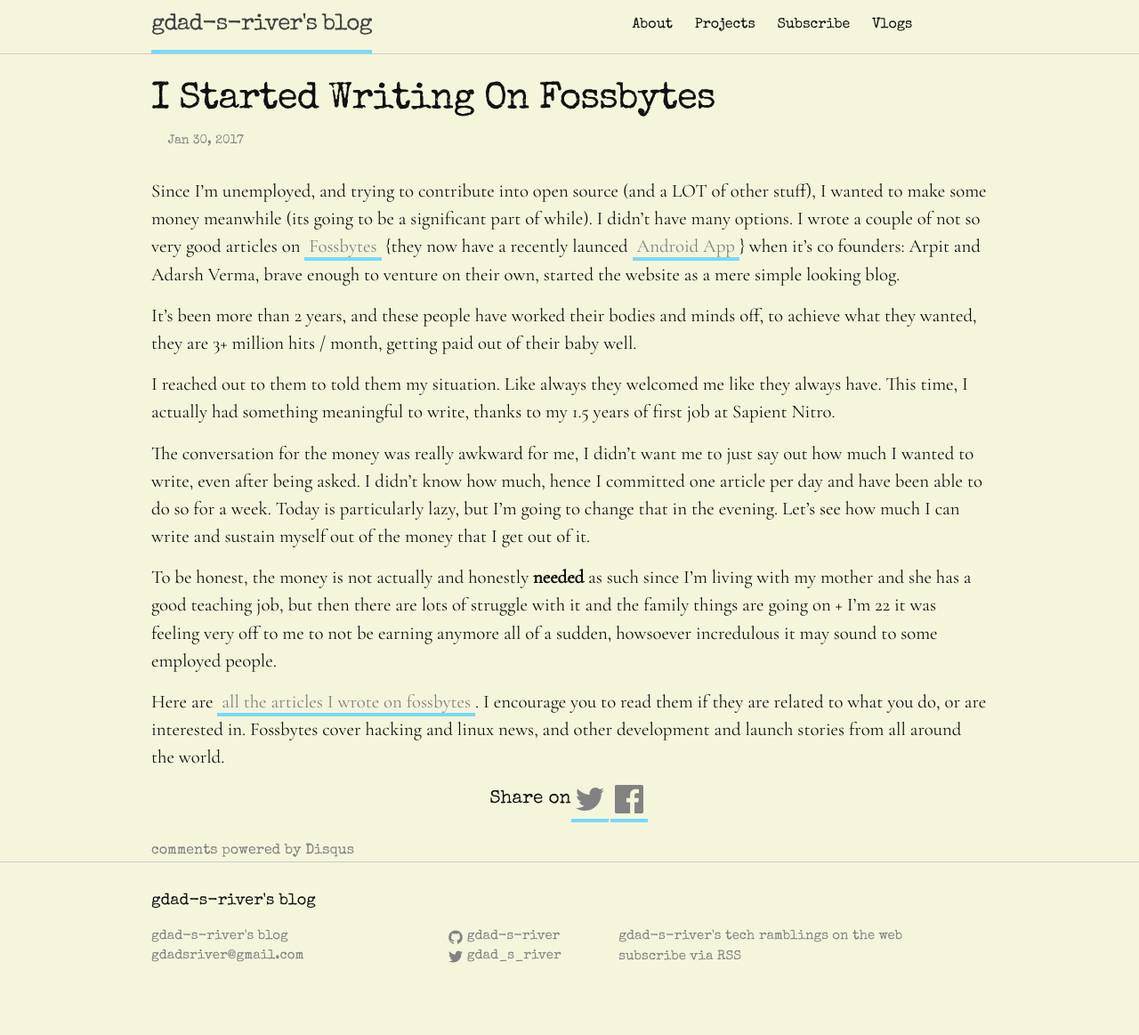
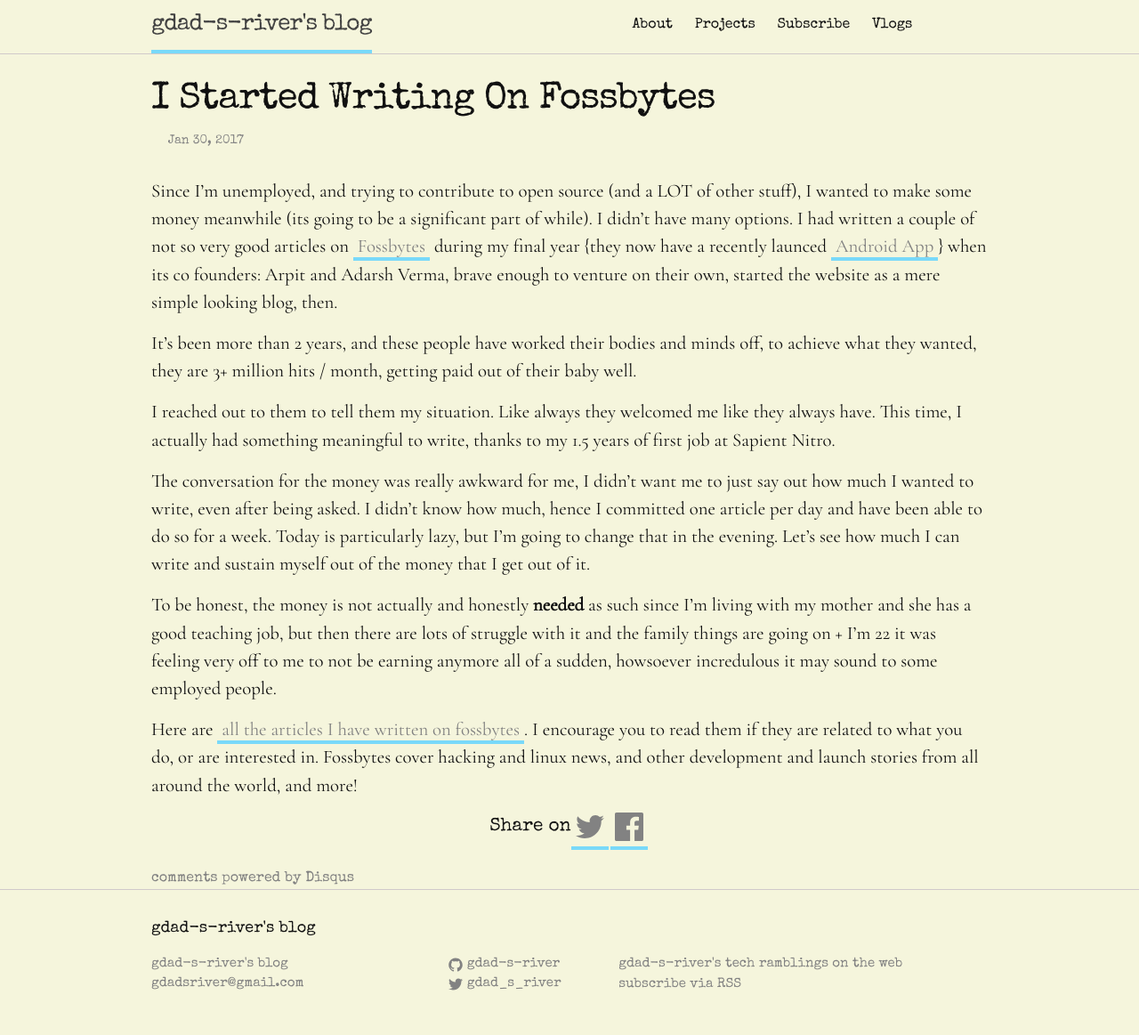
Before and after one commit to gdad-s-river/gdad-s-river.github.io, a Jekyll site: the page built from _posts/2017-01-30-I-Write-Fossbytes.md, in a window 1280 px wide. Shown: the whole page at 89% size. Built offline with Jekyll 4.4.1, drawn with Linux system fonts in a browser that asks for light colours; comment, search, counter and statistics services are not loaded; before the commit the page ends 1132 px from its top, so only the background shows below that.

Commit message:
grammatical mistakes corrected

```diff
--- a/_posts/2017-01-30-I-Write-Fossbytes.md
+++ b/_posts/2017-01-30-I-Write-Fossbytes.md
@@ -6,14 +6,14 @@ permalink: "/blog/i-write-fossbytes"
 tag: "fossbytes, tech-blogging"
 ---
 
-Since I'm unemployed, and trying to contribute into open source (and a LOT of other stuff), I wanted to make some money meanwhile (its going to be a significant part of while). I didn't have many options. I wrote a couple of not so very good articles on [Fossbytes](https://fossbytes.com) {they now have a recently launced [Android App](https://fossbytes.com/fossbytes-android-app-download/)} when it's co founders: Arpit and Adarsh Verma, brave enough to venture on their own, started the website as a mere simple looking blog.
+Since I'm unemployed, and trying to contribute to open source (and a LOT of other stuff), I wanted to make some money meanwhile (its going to be a significant part of while). I didn't have many options. I had written a couple of not so very good articles on [Fossbytes](https://fossbytes.com) during my final year {they now have a recently launced [Android App](https://fossbytes.com/fossbytes-android-app-download/)} when its co founders: Arpit and Adarsh Verma, brave enough to venture on their own, started the website as a mere simple looking blog, then.
 
 It's been more than 2 years, and these people have worked their bodies and minds off, to achieve what they wanted, they are 3+ million hits / month, getting paid out of their baby well.
 
-I reached out to them to told them my situation. Like always they welcomed me like they always have. This time, I actually had something meaningful to write, thanks to my 1.5 years of first job at Sapient Nitro.
+I reached out to them to tell them my situation. Like always they welcomed me like they always have. This time, I actually had something meaningful to write, thanks to my 1.5 years of first job at Sapient Nitro.
 
 The conversation for the money was really awkward for me, I didn't want me to just say out how much I wanted to write, even after being asked. I didn't know how much, hence I committed one article per day and have been able to do so for a week. Today is particularly lazy, but I'm going to change that in the evening. Let's see how much I can write and sustain myself out of the money that I get out of it.
 
 To be honest, the money is not actually and honestly **needed** as such since I'm living with my mother and she has a good teaching job, but then there are lots of struggle with it and the family things are going on + I'm 22 it was feeling very off to me to not be earning anymore all of a sudden, howsoever incredulous it may sound to some employed people.
 
-Here are [all the articles I wrote on fossbytes](https://fossbytes.com/author/av/). I encourage you to read them if they are related to what you do, or are interested in. Fossbytes cover hacking and linux news, and other development and launch stories from all around the world.
+Here are [all the articles I have written on fossbytes](https://fossbytes.com/author/av/). I encourage you to read them if they are related to what you do, or are interested in. Fossbytes cover hacking and linux news, and other development and launch stories from all around the world, and more!
--- a/sw.js
+++ b/sw.js
@@ -2,7 +2,7 @@
 layout: null
 ---
 
-const staticCacheName = "gdad-s-river-static-v70";
+const staticCacheName = "gdad-s-river-static-v71";
 
 console.log("installing service worker");
 
```
